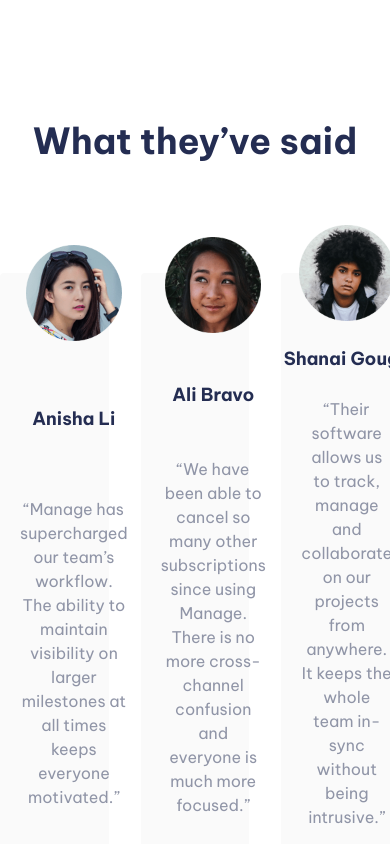
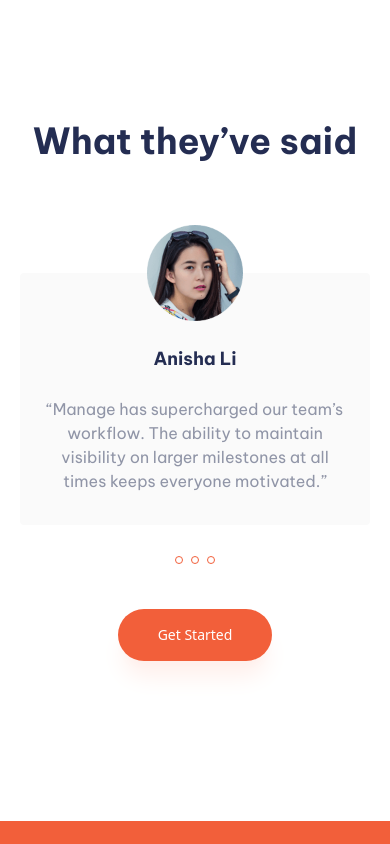
Before and after one commit to payman-hoseini/manage-landing-page, a Next.js app: page / in a window 390 px wide. Shown: the part 2000-2844 px from the top of the page. Built offline with nearby package versions, Linux system fonts and the light colour scheme.

Commit message:
responsive 3

```diff
--- a/src/app/components/comments.tsx
+++ b/src/app/components/comments.tsx
@@ -1,15 +1,36 @@
+'use client'
 import Image from "next/image";
 import Anisha from './../../../public/images/avatar-anisha.png'
 import Bravo from './../../../public/images/avatar-ali.png'
 import Shanai from './../../../public/images/avatar-shanai.png'
+import { useState } from "react";
 
 
 export default function Comments(){
+  const [one , setOne] = useState(true)
+  const [two , setTwo] = useState(false)
+  const [three , setThree] = useState(false)
+
+  function oneHandler(){
+    setOne(true)
+    setTwo(false)
+    setThree(false)
+  }
+  function twoHandler(){
+    setOne(false)
+    setTwo(true)
+    setThree(false)
+  }
+  function threeHandler(){
+    setOne(false)
+    setTwo(false)
+    setThree(true)
+  }
     return (
-        <div className="grid place-items-center">
+        <div className="grid place-items-center mx-5 md:mx-0">
           <p className="text-center text-4xl font-Vietnam font-bold text-Dark-Blue">What they’ve said</p>
-          <div className="mt-28 grid grid-cols-3 gap-x-8">
-            <div className="bg-Very-Light-Gray rounded grid place-items-center font-Vietnam pb-8">
+          <div className="mt-28 grid md:grid-cols-3 gap-x-8">
+            <div className={`bg-Very-Light-Gray rounded place-items-center font-Vietnam pb-8 md:grid ${one ? "grid" : "hidden"}`}>
               <div className="-mt-12">
                 <Image src={Anisha} alt="Anisha" className="w-24"/>
               </div>
@@ -17,7 +38,7 @@
               <p className="text-Dark-Grayish-Blue text-center px-5">“Manage has supercharged our team’s workflow. The ability to maintain
               visibility on larger milestones at all times keeps everyone motivated.”</p>
             </div>
-            <div className="bg-Very-Light-Gray rounded grid place-items-center font-Vietnam pb-8">
+            <div className={`bg-Very-Light-Gray rounded grid place-items-center font-Vietnam pb-8 md:grid ${two ? "grid" : "hidden"}`}>
               <div className="-mt-12">
                 <Image src={Bravo} alt="Bravo" className="w-24"/>
               </div>
@@ -25,7 +46,7 @@
               <p className="text-Dark-Grayish-Blue text-center px-5">“We have been able to cancel so many other subscriptions since using Manage. There is no more cross-channel confusion and everyone is much more focused.”
               </p>
             </div>
-            <div className="bg-Very-Light-Gray rounded grid place-items-center font-Vietnam pb-8">
+            <div className={`bg-Very-Light-Gray rounded grid place-items-center font-Vietnam pb-8 md:grid ${three ? "grid" : "hidden"}`}>
               <div className="-mt-12">
                 <Image src={Shanai} alt="Shanai" className="w-24"/>
               </div>
@@ -33,6 +54,11 @@
               <p className="text-Dark-Grayish-Blue text-center px-5">“Their software allows us to track, manage and collaborate on our projects from anywhere. It keeps the whole team in-sync without being intrusive.”</p>
             </div>
           </div>
+          <div className="mt-5 space-x-2 block md:hidden">
+            <button onClick={oneHandler} className="w-2 h-2 border rounded-full border-Bright-Red"></button>
+            <button onClick={twoHandler} className="w-2 h-2 border rounded-full border-Bright-Red"></button>
+            <button onClick={threeHandler} className="w-2 h-2 border rounded-full border-Bright-Red"></button>
+          </div>
           <button className="bg-Bright-Red text-sm font-medium text-white px-10 py-4 rounded-full shadow-xl shadow-Very-Pale-Red mt-10 hover:duration-300 hover:bg-opacity-70">Get Started</button>
       </div>
     )
```
